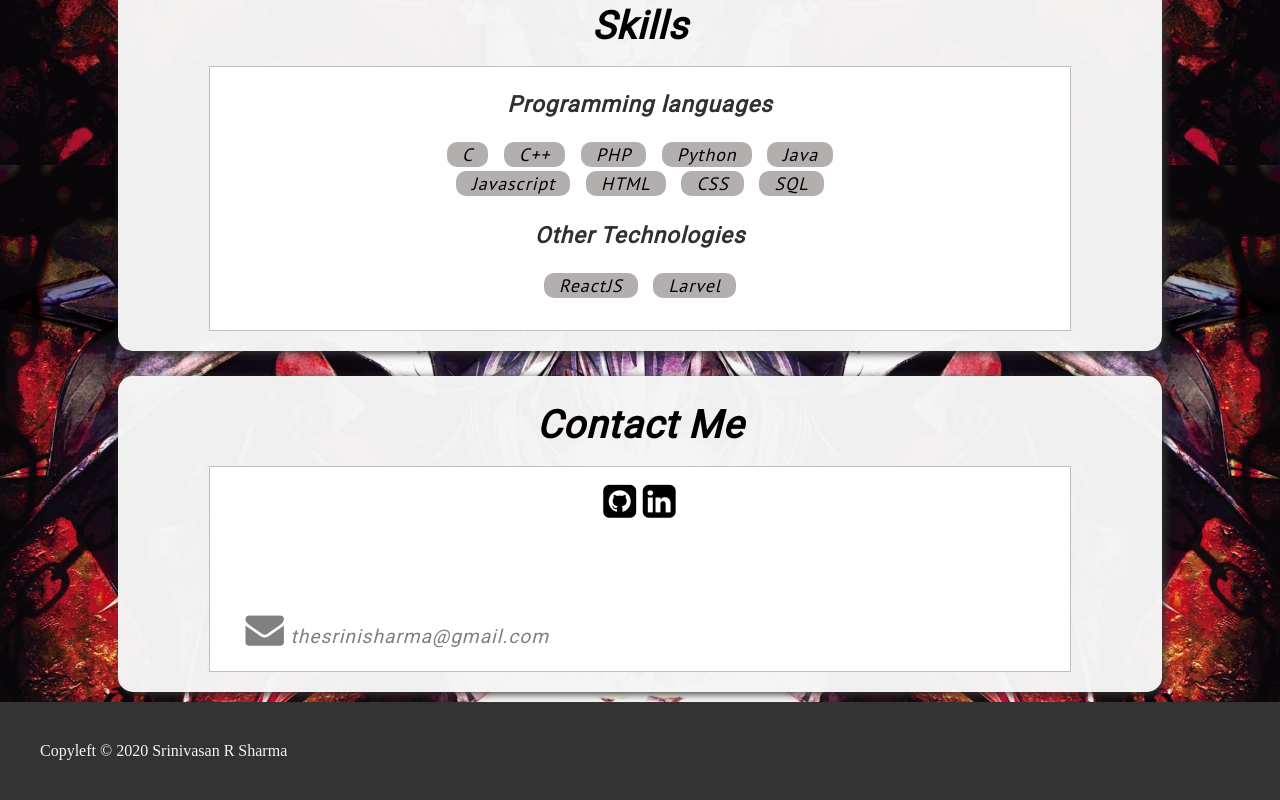
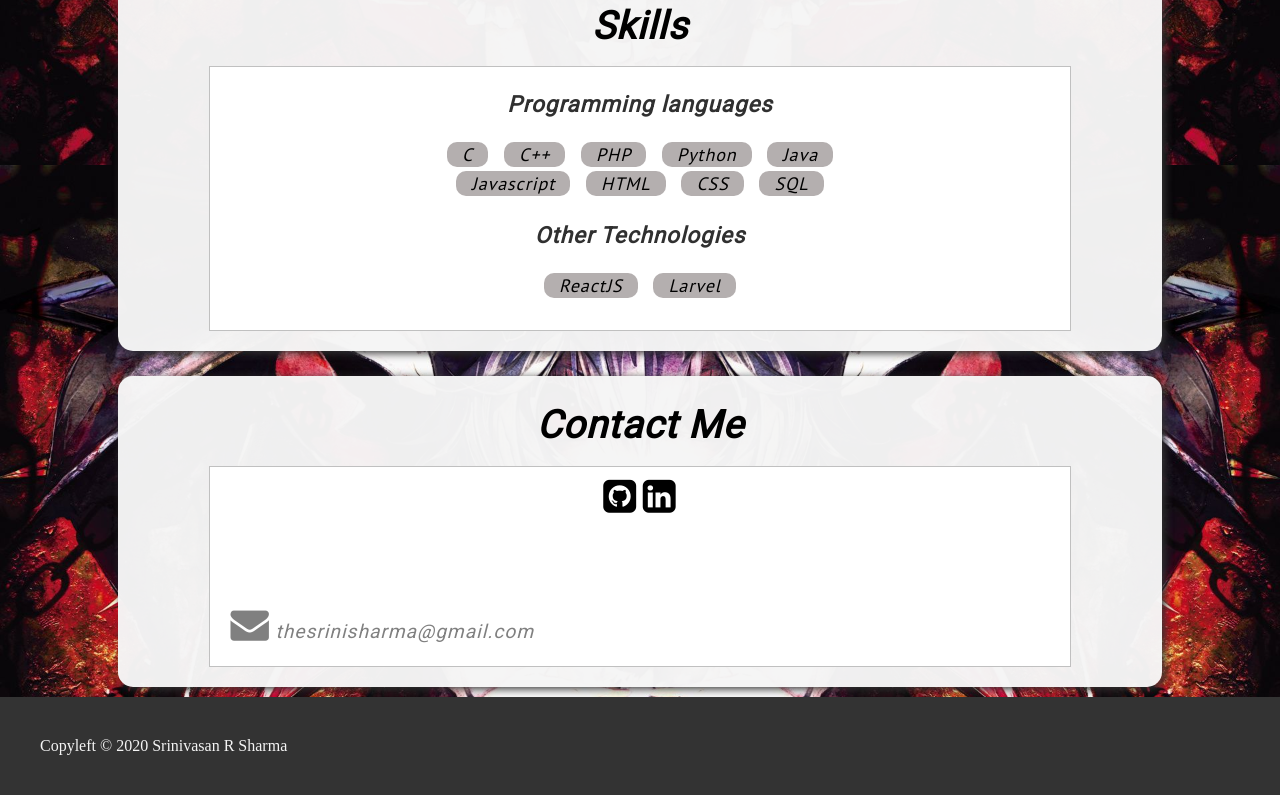
Before and after one commit to thesrsakabuvttchi/website, a plain HTML site: page index.html in a window 1280 px wide. Shown: the part 1435-2235 px from the top of the page. Drawn offline with Linux system fonts and the light colour scheme.

Commit message:
Update index.html

```diff
--- a/index.html
+++ b/index.html
@@ -95,17 +95,15 @@
         <div class=container>
             <h1 class='heading' style="float: top;">Contact Me</h1>
             <div class="box">
-                <div style="margin: 15px;">
                     <div style="text-align : center; margin: 10px auto">
-                        <a href="https://github.com/thesrsakabuvttchi" class="fa fa-github-square fa-2x" target="_blank"></a>
-                        <a href="https://www.linkedin.com/in/srinivasan-sharma-73820817a/" target="_blank" class="fa fa fa-linkedin-square fa-2x"></a>
+                    <a href="https://github.com/thesrsakabuvttchi" class="fa fa-github-square fa-2x" target="_blank"></a>
+                    <a href="https://www.linkedin.com/in/srinivasan-sharma-73820817a/" target="_blank" class="fa fa fa-linkedin-square fa-2x"></a>
                     </div>
                     <br/><br/>
                     <p>
                         <i class="fa fa-envelope fa-2x"></i>
                         thesrinisharma@gmail.com
                     </p>
-                </div>
             </div>
         </div>
     </body>
```
